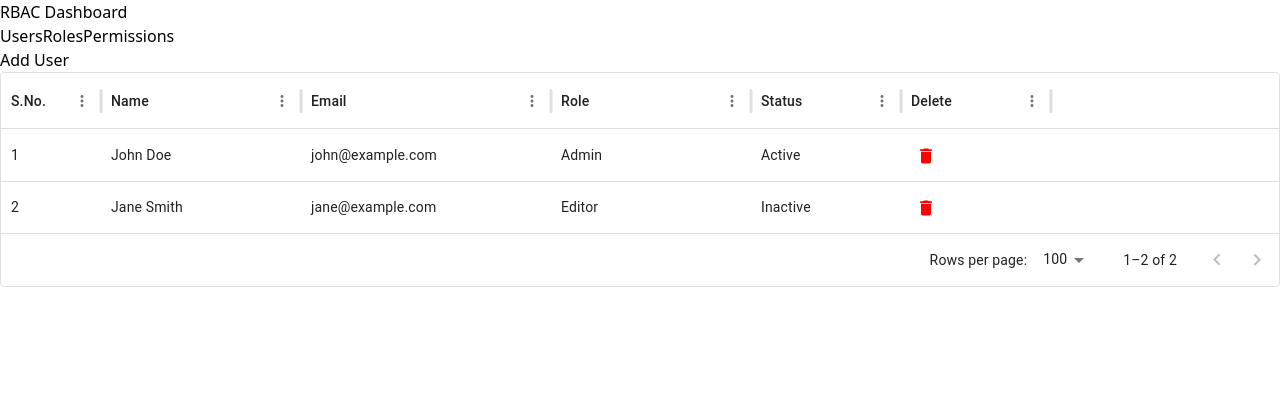
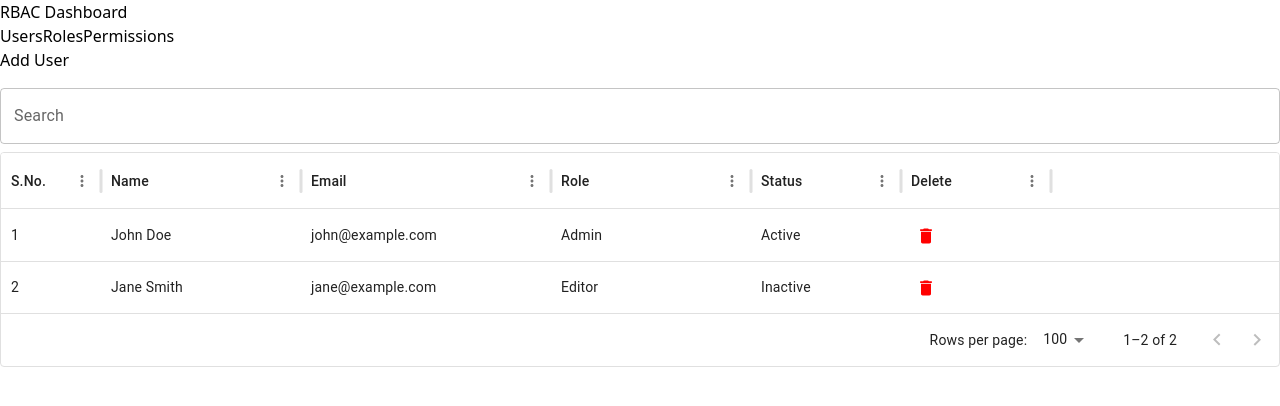
Before and after one commit to alicode43/assignment, a Next.js app: page /users in a window 1280 px wide. Shown: the top 406 px of the page. Built offline with nearby package versions, Linux system fonts and the light colour scheme.

Commit message:
added search functionality

```diff
--- a/src/components/UserTable.tsx
+++ b/src/components/UserTable.tsx
@@ -2,6 +2,7 @@
 import React, { useEffect, useState } from "react";
 import { DataGrid, GridColDef, GridActionsCellItem } from "@mui/x-data-grid";
 import axios from "axios";
+import TextField from "@mui/material/TextField";
 // import EditIcon from "@mui/icons-material/Edit";
 import DeleteIcon from "@mui/icons-material/Delete";
 
@@ -20,6 +21,18 @@ interface UserTableProps {
 
 const UserTable: React.FC<UserTableProps> = ({ onAddUser }) => {
   const [users, setUsers] = useState<User[]>([]);
+  const [searchQuery, setSearchQuery] = useState<string>("");
+
+  const handleSearch = (event: React.ChangeEvent<HTMLInputElement>) => {
+    setSearchQuery(event.target.value);
+  };
+
+  const filteredUsers = users.filter((user) =>
+    user.name.toLowerCase().includes(searchQuery.toLowerCase()) ||
+    user.email.toLowerCase().includes(searchQuery.toLowerCase()) ||
+    user.role.toLowerCase().includes(searchQuery.toLowerCase()) ||
+    user.status.toLowerCase().includes(searchQuery.toLowerCase())
+  );
 
   const handleEdit = (
     id: number,
@@ -98,8 +111,16 @@ const UserTable: React.FC<UserTableProps> = ({ onAddUser }) => {
 
   return (
     <>
+      <TextField
+        label="Search"
+        variant="outlined"
+        value={searchQuery}
+        onChange={handleSearch}
+        fullWidth
+        margin="normal"
+      />
       <DataGrid
-        rows={users}
+        rows={filteredUsers}
         columns={columns}
         getRowId={(row) => row.id}
         processRowUpdate={(newRow) => {
```
